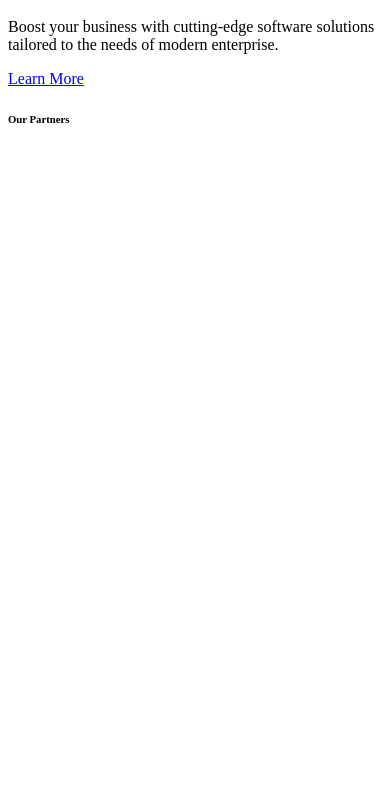
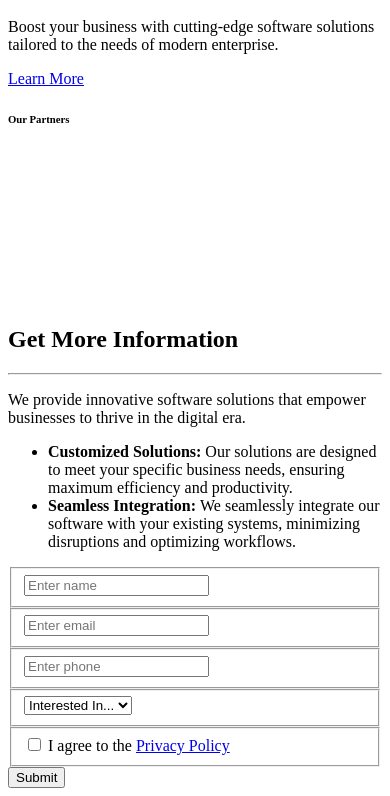
Before and after one commit to andrewkimdev/bootstrap5-vera-software-website, a plain HTML site: page src/index.html in a window 390 px wide. Shown: the part 6702-7498 px from the top of the page. Before the commit the page ends 7016 px from the top, so only its background shows below. Drawn offline with Linux system fonts and the light colour scheme.

Commit message:
Add Form Area

```diff
--- a/src/index.html
+++ b/src/index.html
@@ -83,12 +83,74 @@
       <div class="col-lg-12">
         <h6 class="text-center mb-4 text-uppercase">Our Partners</h6>
         <div class="d-flex justify-content-center align-items-center text-center">
-          <div><img src="assets/images/partner-logo-1.png" alt="Logo 1" class="mx-5"></div>
-          <div class="d-none d-sm-block"><img src="assets/images/partner-logo-2.png" alt="Logo 2" class="mx-5"></div>
-          <div class="d-none d-md-block"><img src="assets/images/partner-logo-3.png" alt="Logo 3" class="mx-5"></div>
-          <div class="d-none d-lg-block"><img src="assets/images/partner-logo-4.png" alt="Logo 4" class="mx-5"></div>
-          <div class="d-none d-lg-block"><img src="assets/images/partner-logo-5.png" alt="Logo 5" class="mx-5"></div>
+          <div><img alt="Logo 1" class="mx-5" src="assets/images/partner-logo-1.png"></div>
+          <div class="d-none d-sm-block"><img alt="Logo 2" class="mx-5" src="assets/images/partner-logo-2.png"></div>
+          <div class="d-none d-md-block"><img alt="Logo 3" class="mx-5" src="assets/images/partner-logo-3.png"></div>
+          <div class="d-none d-lg-block"><img alt="Logo 4" class="mx-5" src="assets/images/partner-logo-4.png"></div>
+          <div class="d-none d-lg-block"><img alt="Logo 5" class="mx-5" src="assets/images/partner-logo-5.png"></div>
         </div>
+      </div>
+    </div>
+  </div>
+</section>
+
+<!-- Form Area -->
+<section class="contact my-7" id="contact">
+  <div class="container">
+    <div class="row">
+      <div class="col-md-6">
+        <h2 class="fw-bold">Get More Information</h2>
+        <hr class="hr-heading">
+        <p class="lead">
+          We provide innovative software solutions that empower businesses to thrive in the digital era.
+        </p>
+        <ul class="list-unstyled lh-lg">
+          <li class="d-flex align-items-center">
+            <i class="fas fa-check text-primary mx-3"></i>
+            <div>
+              <strong>Customized Solutions: </strong>
+              Our solutions are designed to meet your specific business needs, ensuring maximum efficiency and
+              productivity.
+            </div>
+          </li>
+          <li class="d-flex align-items-center">
+            <i class="fas fa-check text-primary mx-3"></i>
+            <div>
+              <strong>Seamless Integration: </strong>
+              We seamlessly integrate our software with your existing systems, minimizing disruptions and optimizing
+              workflows.
+            </div>
+          </li>
+        </ul>
+      </div>
+      <div class="col-md-5 offset-md-1">
+        <form>
+          <fieldset class="mb-4">
+            <input class="form-control bg-secondary" placeholder="Enter name" type="text">
+          </fieldset>
+          <fieldset class="mb-4">
+            <input class="form-control bg-secondary" placeholder="Enter email" type="email">
+          </fieldset>
+          <fieldset class="mb-4">
+            <input class="form-control bg-secondary" placeholder="Enter phone" type="tel">
+          </fieldset>
+          <fieldset class="mb-4">
+            <select name="interested" id="interested" class="form-control bg-secondary">
+              <option>Interested In...</option>
+              <option value="erp">ERP Solution</option>
+              <option value="crm">CRM Solution</option>
+              <option value="cms">CMS Solution</option>
+              <option value="sfa">SFA Solution</option>
+            </select>
+          </fieldset>
+          <fieldset class="mb-4 form-check">
+            <input type="checkbox" id="agree-check">
+            <label for="agree-check" class="form-check-label">I agree to the <a href="privacy.html">Privacy Policy</a></label>
+          </fieldset>
+          <div class="d-grid gap-2">
+            <input type="submit" value="Submit" class="btn btn-primary text-white">
+          </div>
+        </form>
       </div>
     </div>
   </div>
--- a/src/scss/styles.scss
+++ b/src/scss/styles.scss
@@ -17,6 +17,16 @@
   width: 24px;
 }
 
+.hr-heading {
+  display: inline-block;
+  width: 3.5rem;
+  height: 0.125rem;
+  margin-top: 0.625rem;
+  border: none;
+  background-color: var(--bs-primary);
+  opacity: 1;
+}
+
 @media(max-width: 992px) {
   .xl-text {
     font-size: 50px;
```
Also changed, not shown: src/privacy.html (added, +60 -0 lines).
